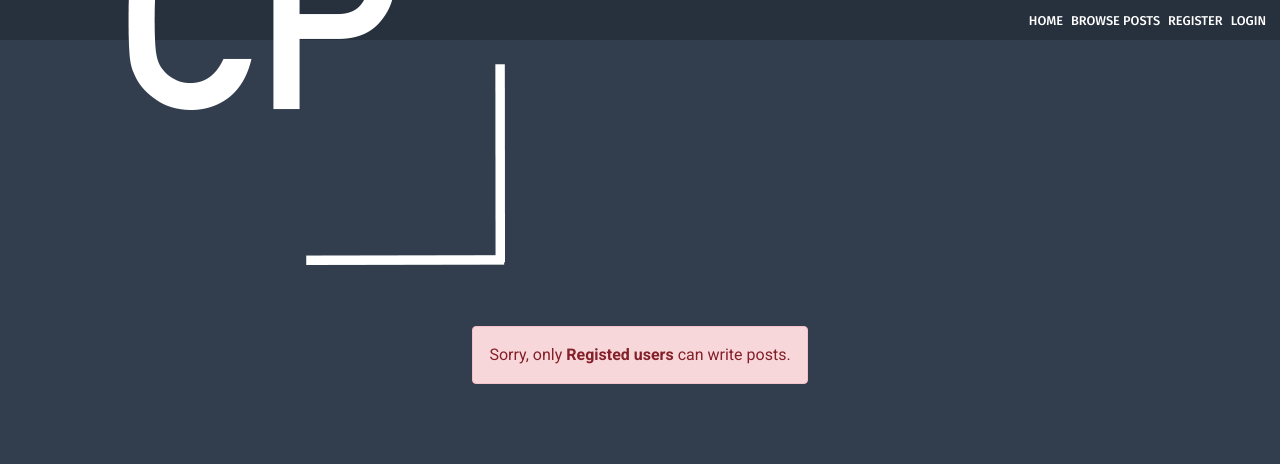
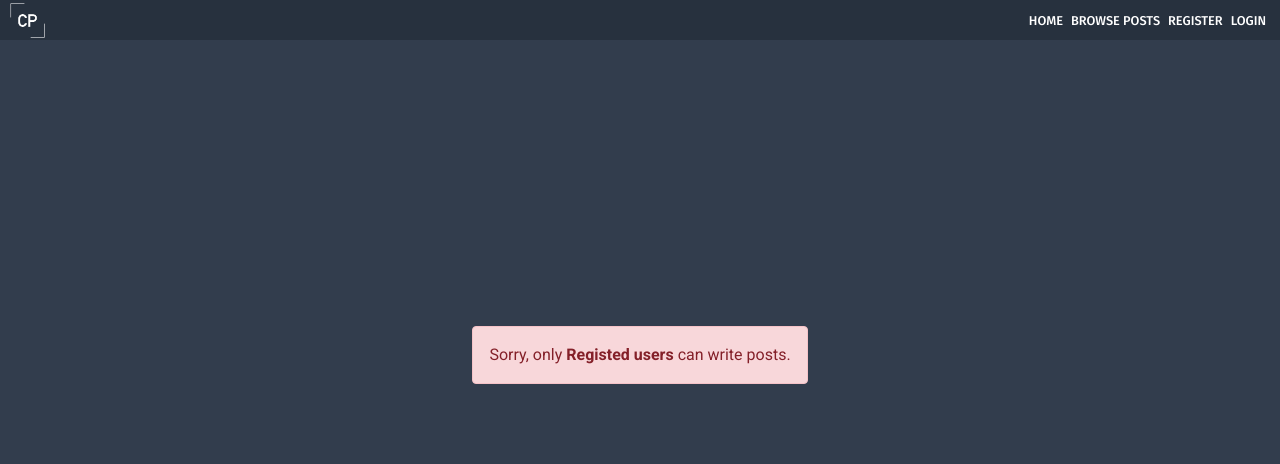
Before and after one commit to cilliagustin/code-pool, a Django app: page /new_post/ in a window 1280 px wide. Shown: the top 464 px of the page. Run offline with Django 3.2, Linux system fonts and the light colour scheme; some libraries are stand-ins or nearby versions.

Commit message:
Add height to navbar img size

```diff
--- a/static/css/style.css
+++ b/static/css/style.css
@@ -209,6 +209,9 @@ textarea {
     margin-right: auto;
     font-size: .8rem;
 }
+#navbar a img{
+    height: 35px;
+}
 
 #navbar button {
     height: 21px;
```
